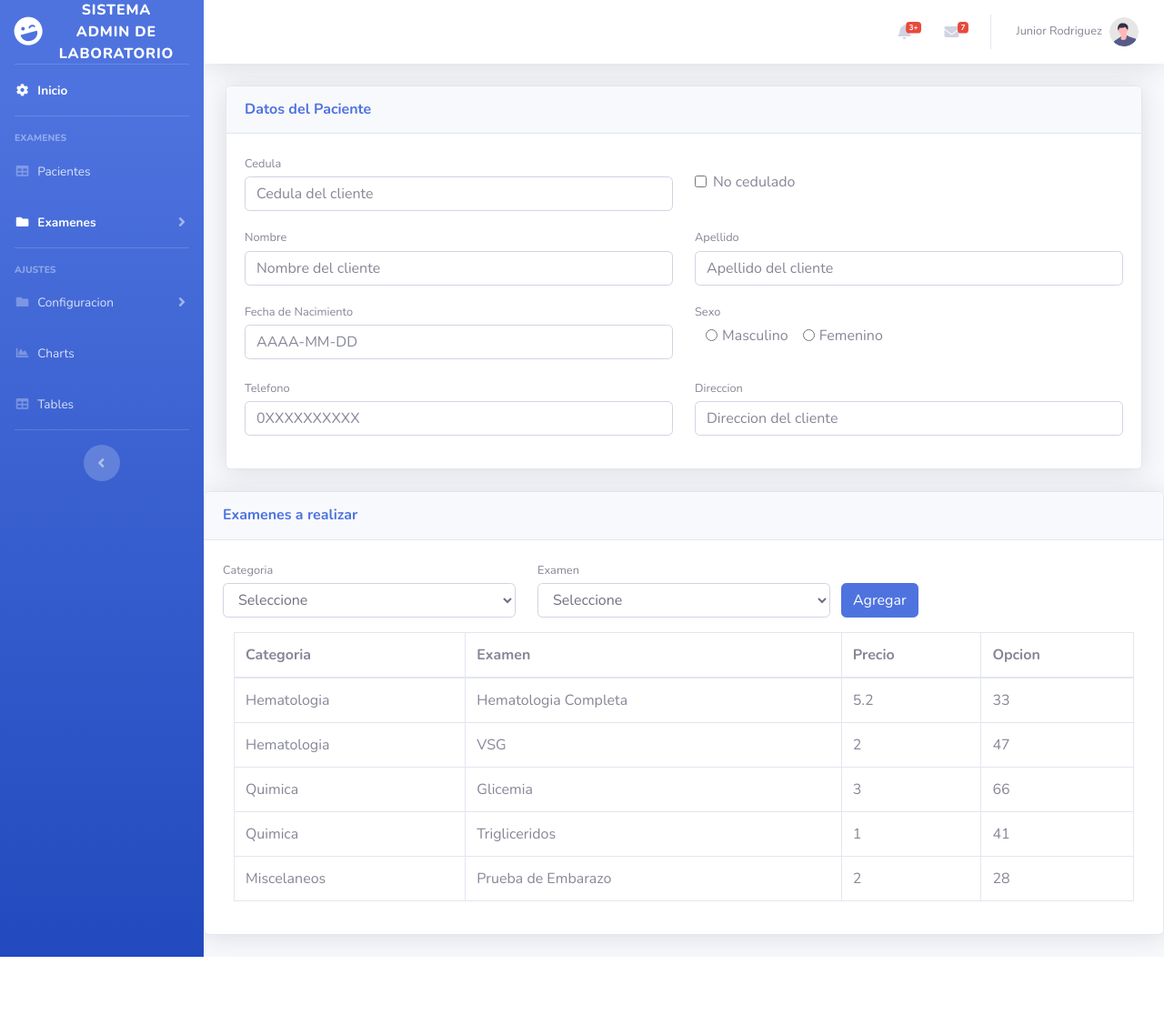
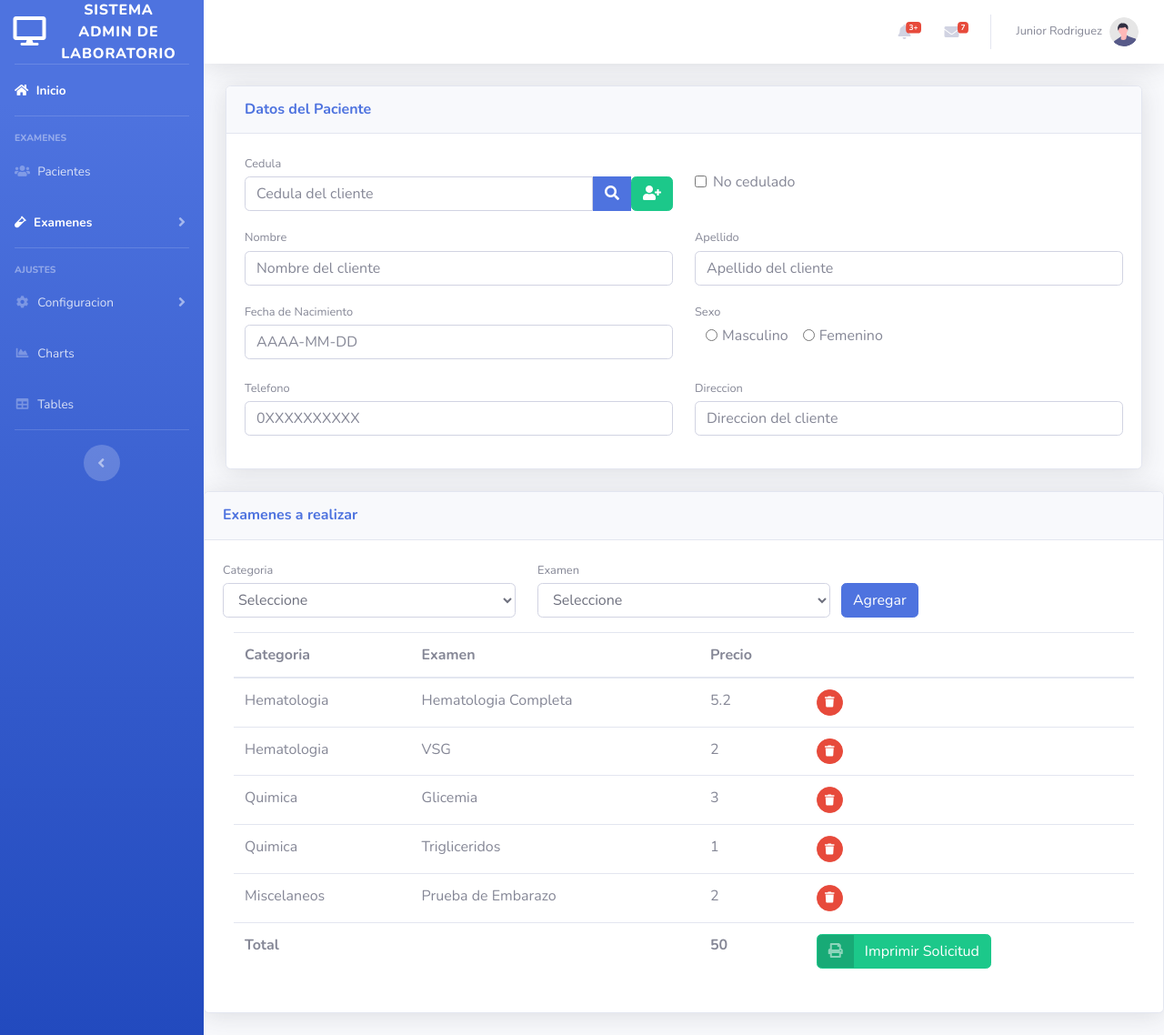
Before and after one commit to rodriguezjr/sist_lab, a Django app: page /solicitar in a window 1280 px wide. Shown: the whole page at 91% size. Before the commit the page ends 1052 px from the top, so only its background shows below. Run offline with Django 4.2, Linux system fonts and the light colour scheme; some libraries are stand-ins or nearby versions.

Commit message:
vista de solicitar

```diff
--- a/gest_lab/templates/gest_lab/base.html
+++ b/gest_lab/templates/gest_lab/base.html
@@ -32,8 +32,8 @@
 
             <!-- Sidebar - Brand -->
             <a class="sidebar-brand d-flex align-items-center justify-content-center" href="index.html">
-                <div class="sidebar-brand-icon rotate-n-15">
-                    <i class="fas fa-laugh-wink"></i>
+                <div class="sidebar-brand-icon">
+                    <i class="fas fa-desktop"></i>
                 </div>
                 <div class="sidebar-brand-text mx-3">sistema admin de laboratorio</div>
             </a>
@@ -44,7 +44,7 @@
             <!-- Nav Item - Dashboard -->
             <li class="nav-item active">
                 <a class="nav-link" href="{% url 'inicio' %}">
-                    <i class="fas fa-fw fa-cog"></i>
+                    <i class="fas fa-home"></i>
                     <span>Inicio</span></a>
             </li>
 
@@ -59,7 +59,7 @@
             <!-- Nav Item - pacientes -->
             <li class="nav-item {% if request.path == '/pacientes' %}active{% endif %}">
                 <a class="nav-link" href="{% url 'pacientes' %}">
-                    <i class="fas fa-fw fa-table"></i>
+                    <i class="fas fa-fw fa-users"></i>
                     <span>Pacientes</span></a>
             </li>
 
@@ -67,7 +67,7 @@
             <li class="nav-item {% if request.path == '/solicitar' %}active{% endif %}">
                 <a class="nav-link collapsed" href="#" data-toggle="collapse" data-target="#collapseUtilities"
                     aria-expanded="true" aria-controls="collapseUtilities">
-                    <i class="fas fa-fw fa-folder"></i>
+                    <i class="fas fa-vial"></i>
                     <span>Examenes</span>
                 </a>
                 <div id="collapseUtilities" class="collapse {% if request.path in arr %}show{% endif %}" aria-labelledby="headingUtilities"
@@ -93,7 +93,7 @@
             <li class="nav-item">
                 <a class="nav-link collapsed" href="#" data-toggle="collapse" data-target="#collapsePages"
                     aria-expanded="true" aria-controls="collapsePages">
-                    <i class="fas fa-fw fa-folder"></i>
+                    <i class="fas fa-fw fa-cog"></i>
                     <span>Configuracion</span>
                 </a>
                 <div id="collapsePages" class="collapse" aria-labelledby="headingPages" data-parent="#accordionSidebar">
--- a/gest_lab/templates/gest_lab/solicitar.html
+++ b/gest_lab/templates/gest_lab/solicitar.html
@@ -10,8 +10,21 @@
 			<form id="datos_cliente">
 				<div id="cedula" class="row gx-3">
 					<div class="mb-3 col-md-6">
+
 						<label class="small mb-1" for="nombre">Cedula</label>
+							<div class="input-group">
 								<input class="form-control" type="text" name="cedula" placeholder="Cedula del cliente">
+								<div >
+									<button class="btn btn-primary rounded-0" type="button">
+										<i class="fas fa-search"></i>
+									</button>
+								</div >
+								<div >
+									<button class="btn btn-success rounded-end" type="button">
+										<i class="fas fa-user-plus"></i>
+									</button>
+								</div>
+							</div>
 					</div>
 						<div class="mb-3 col-md-6 align-self-center">
 							<div class="form-check ">
@@ -95,50 +108,66 @@
 			</div>
 		</div>
 		<div class="table-responsive">
-			<div class="col-sm-12"><table class="table table-bordered dataTable" id="dataTable" role="grid" aria-describedby="dataTable_info" style="width: 100%;" width="100%" cellspacing="0">
+			<div class="col-sm-12">
+				<table class="table" id="dataTable" cellspacing="0">
 					<thead>
-                                        <tr role="row"><th class="sorting sorting_asc" tabindex="0" aria-controls="dataTable" rowspan="1" colspan="1" aria-sort="ascending" aria-label="Name: activate to sort column descending">Categoria</th><th class="sorting" tabindex="0" aria-controls="dataTable" rowspan="1" colspan="1" aria-label="Position: activate to sort column ascending">Examen</th><th class="sorting" tabindex="0" aria-controls="dataTable" rowspan="1" colspan="1"  aria-label="Office: activate to sort column ascending">Precio</th><th class="sorting" tabindex="0" aria-controls="dataTable" rowspan="1" colspan="1"  aria-label="Age: activate to sort column ascending">Opcion</th></tr>
+						<tr>
+							<th>Categoria</th>
+							<th>Examen</th>
+							<th>Precio</th>
+							<th> </th>
+						</tr>
 					</thead>
 					<tbody>
-                                    <tr class="odd">
+						<tr>
 							<td>Hematologia</td>
 							<td>Hematologia Completa</td>
 							<td>5.2</td>
-                                            <td>33</td>
-
-                                        </tr><tr class="even">
+							<td><button class="btn btn-danger btn-circle btn-sm" type="button"><i class="fas fa-trash"></i></button></td>
+						</tr>
+						<tr>
 							<td>Hematologia</td>
 							<td>VSG</td>
 							<td>2</td>
-                                            <td>47</td>
-
-                                        </tr><tr class="odd">
+							<td><button class="btn btn-danger btn-circle btn-sm" type="button"><i class="fas fa-trash"></i></button></td>
+						</tr>
+						<tr>
 							<td>Quimica</td>
 							<td>Glicemia</td>
 							<td>3</td>
-                                            <td>66</td>
-
-                                        </tr><tr class="even">
+							<td><button class="btn btn-danger btn-circle btn-sm" type="button"><i class="fas fa-trash"></i></button></td>
+						</tr>
+						<tr>
 							<td>Quimica</td>
 							<td>Trigliceridos</td>
 							<td>1</td>
-                                            <td>41</td>
-
-                                        </tr><tr class="odd">
+							<td><button class="btn btn-danger btn-circle btn-sm" type="button"><i class="fas fa-trash"></i></button></td>
+						</tr>
+						<tr>
 							<td>Miscelaneos</td>
 							<td>Prueba de Embarazo</td>
 							<td>2</td>
-                                            <td>28</td>
-
-                                        </tr></tbody>
-                                </table></div>
-
+							<td><button class="btn btn-danger btn-circle btn-sm" type="button"><i class="fas fa-trash"></i></button></td>
+						</tr>
+					</tbody>
+					<tfoot>
+						<tr>
+							<th colspan="2">Total</th>
+							<th>50</th>
+							<th><button class="btn btn-success btn-icon-split">
+								<span class="icon text-white-50"><i class="fas fa-print"></i></span>
+								<span class="text">Imprimir Solicitud</span>
+							</button>
+							</th>
+						</tr>
+					</tfoot>
+				</table>
+			</div>
+		</div>
+	</div>
 </div>
 
 
 
 
-	</div>
-</div>
-
 {% endblock %}
```
Also changed, not shown: gest_lab/templates/gest_lab/procesar.html (+44 -1 lines). Lines whose indentation alone changed are shown as unchanged.
